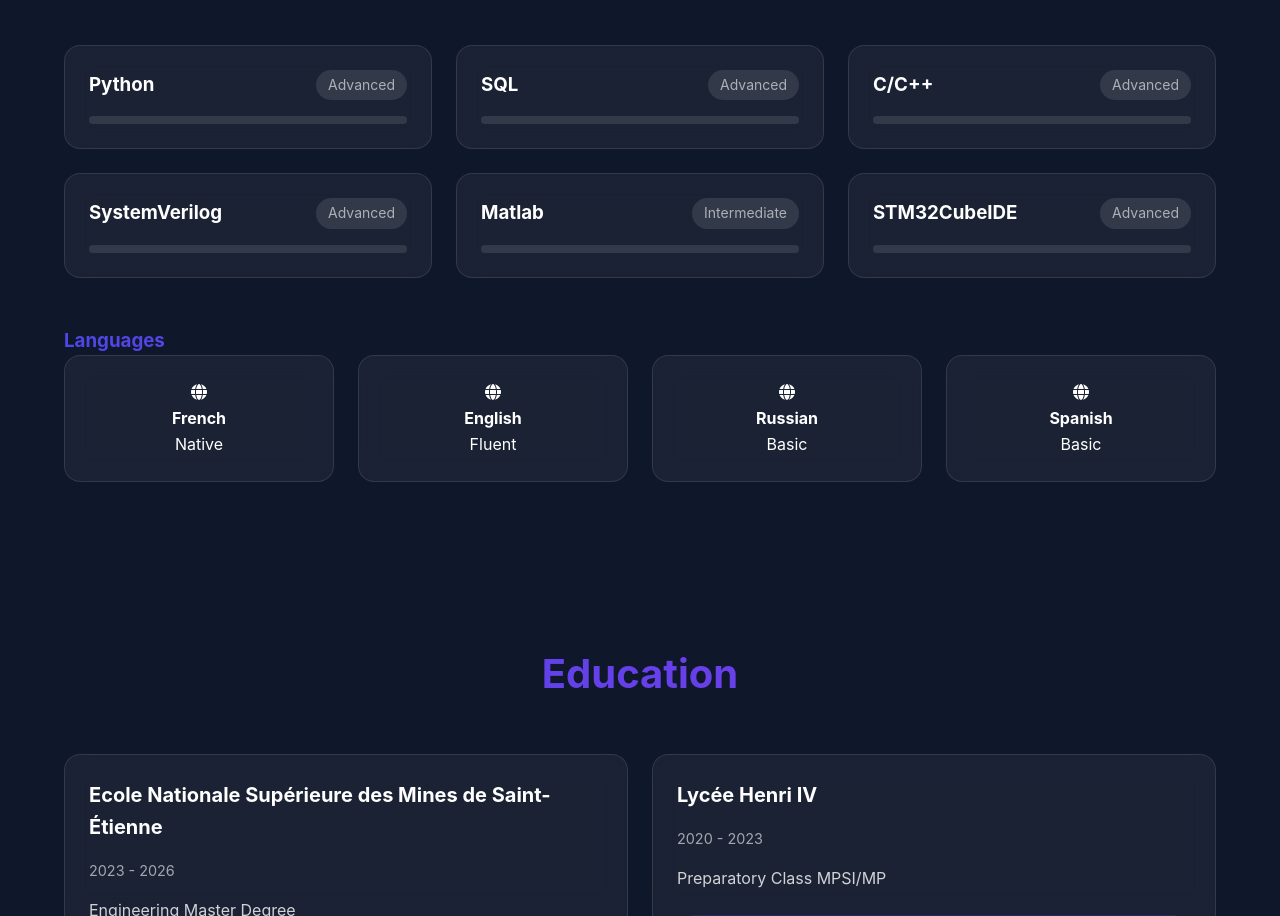
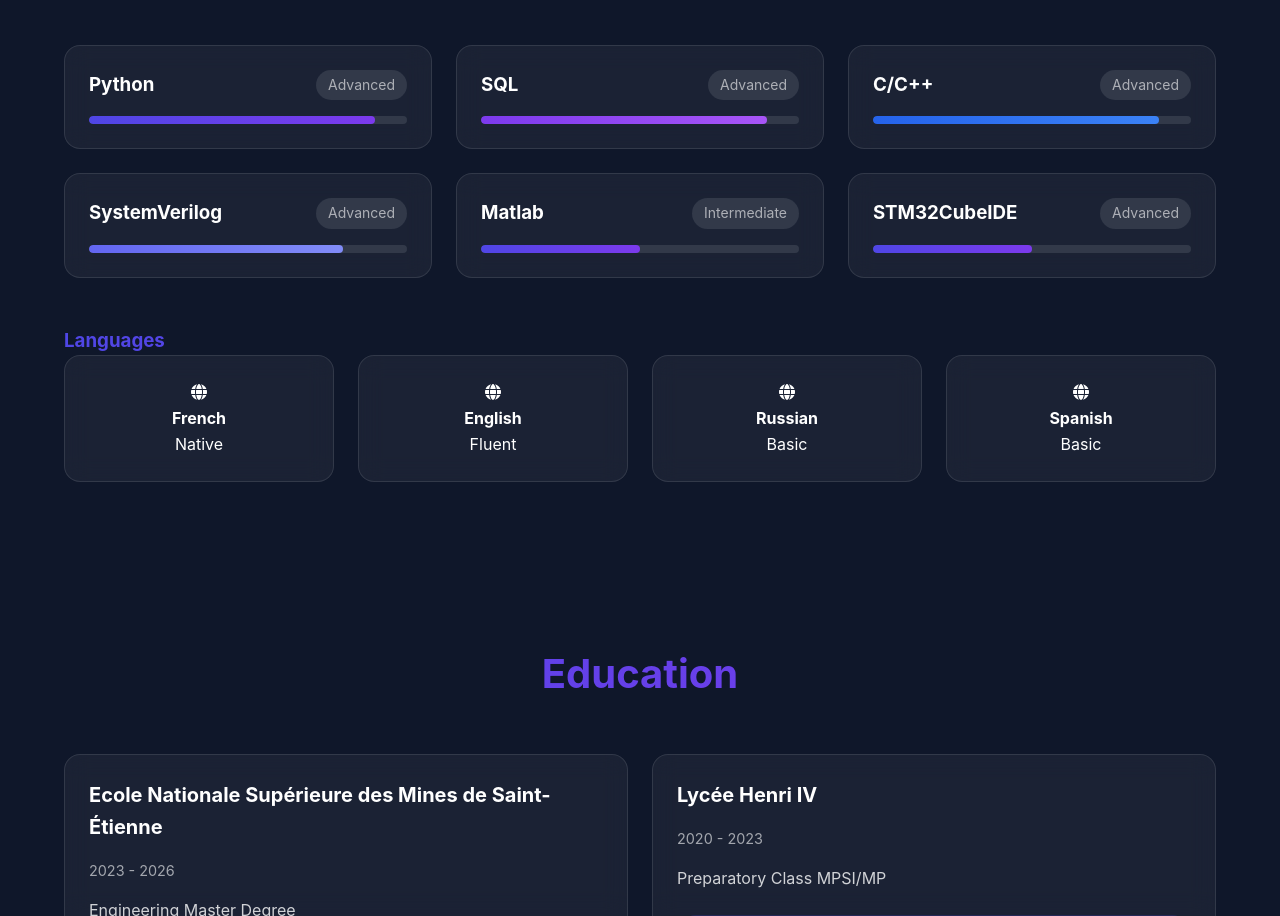
Before and after one commit to rosecymbler/Portfolio, a plain HTML site: page index.html in a window 1280 px wide. Shown: the part 3533-4449 px from the top of the page. Drawn offline with Linux system fonts and the light colour scheme.

Commit message:
Update index.html

```diff
--- a/index.html
+++ b/index.html
@@ -255,6 +255,14 @@ processes for better efficiency.</li>
             this.classList.toggle('active');
             document.querySelector('.floating-nav').classList.toggle('show-mobile');
         });
+
+        // Activer les jauges dès que la page se charge
+        document.addEventListener("DOMContentLoaded", () => {
+            const progressBars = document.querySelectorAll(".progress");
+            progressBars.forEach((bar) => {
+                bar.classList.add("animate");
+            });
+        });
     </script>
 </body>
 </html>
```
